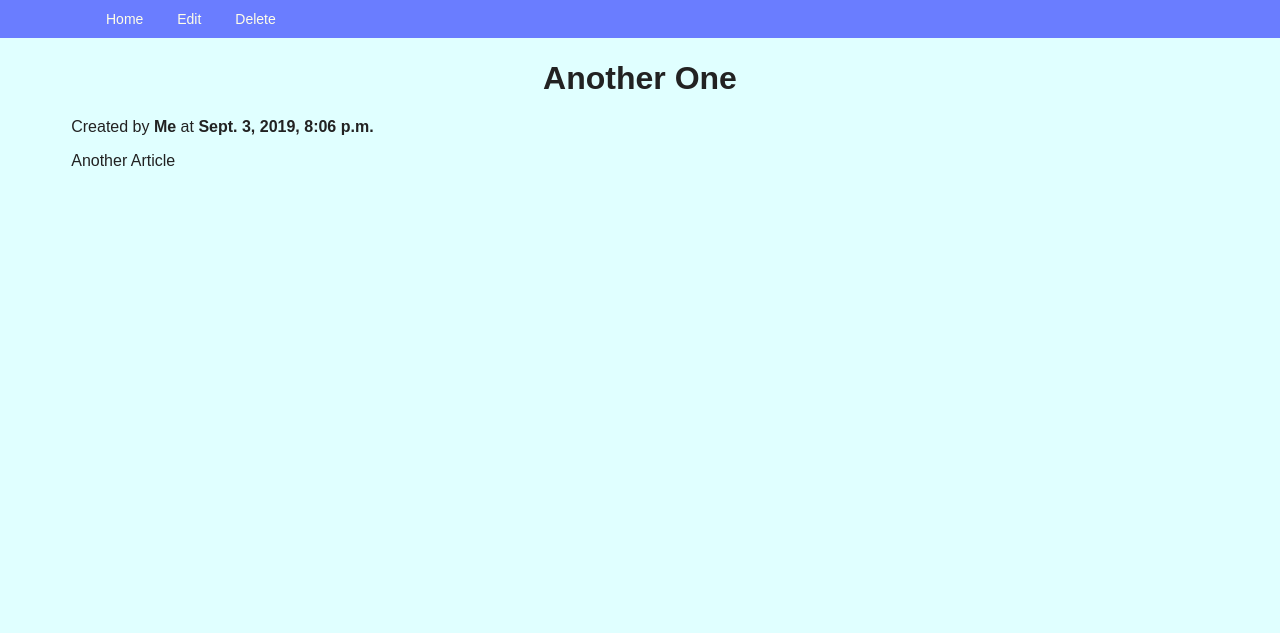
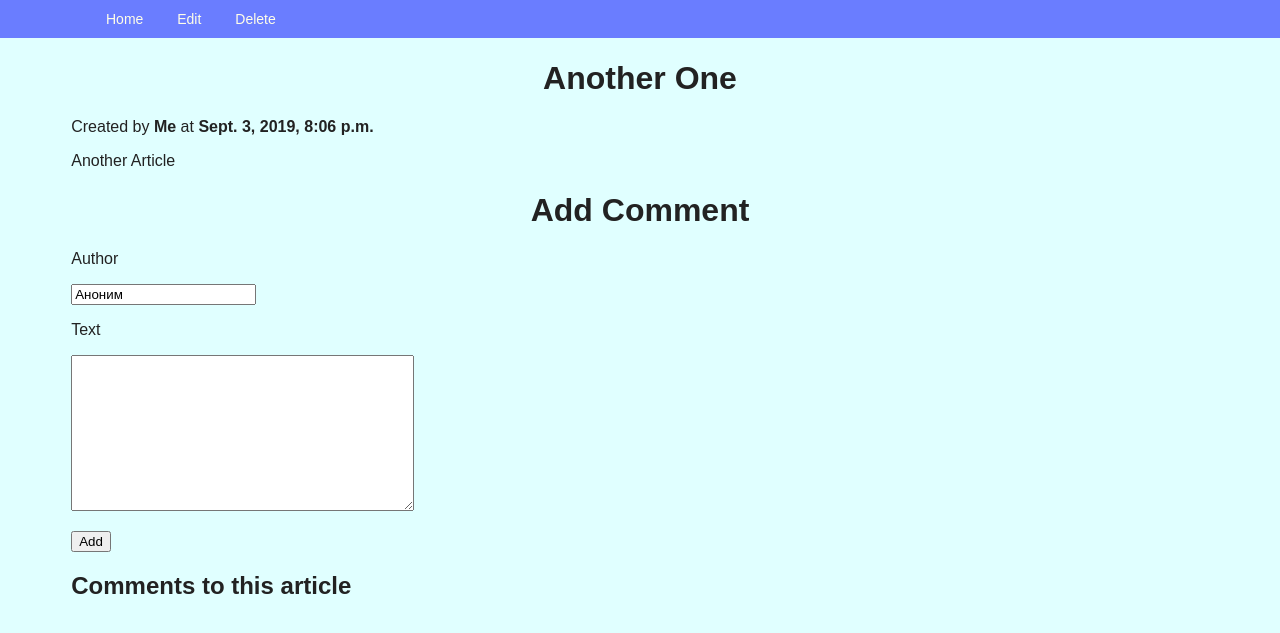
Before and after one commit to MuctepK/home_blog, a Django app: page /article/2/ in a window 1280 px wide. Shown: the top 633 px of the page. Run offline with Django 3.2, Linux system fonts and the light colour scheme; data comes from the database, SQL or seed files in the repository.

Commit message:
Выпонил бонус. Также распределил шаблоны по папкам

```diff
--- a/source/blog/urls.py
+++ b/source/blog/urls.py
@@ -16,7 +16,7 @@ Including another URLconf
 from django.contrib import admin
 from django.urls import path
 from webapp.views import IndexView, ArticleView, ArticleCreateView, ArticleUpdateView, \
-    ArticleDeleteView, CommentView, CommentCreateView, CommentUpdateView, CommentDeleteView
+    ArticleDeleteView, CommentView, CommentCreateView, CommentUpdateView, CommentDeleteView, CommentCreateInArticleView
 
 urlpatterns = [
     path('admin/', admin.site.urls),
@@ -28,5 +28,6 @@ urlpatterns = [
     path('comments/', CommentView.as_view(), name='comment_index'),
     path('comment/add/', CommentCreateView.as_view(), name='comment_add'),
     path('comment/update/<int:pk>', CommentUpdateView.as_view(), name='comment_update'),
-    path('comment/delete/<int:pk>', CommentDeleteView.as_view(), name='comment_delete')
+    path('comment/delete/<int:pk>', CommentDeleteView.as_view(), name='comment_delete'),
+    path('comment/add/<int:article_pk>', CommentCreateInArticleView.as_view(), name='comment_create_in_article')
 ]
--- a/source/webapp/forms.py
+++ b/source/webapp/forms.py
@@ -1,6 +1,7 @@
 from django import forms
 from django.forms import widgets
 from webapp.models import Category, Article
+
 
 class ArticleForm(forms.Form):
     title = forms.CharField(max_length=200, label='Title', required=True)
@@ -10,9 +11,16 @@ class ArticleForm(forms.Form):
     category = forms.ModelChoiceField(queryset=Category.objects.all(), required=False, label='Category',
                                       empty_label=None)
 
+
 class CommentForm(forms.Form):
     article = forms.ModelChoiceField(queryset=Article.objects.all(), required=True, label='Article',
                                      empty_label=None)
     author = forms.CharField(max_length=40, required=False, label='Author', initial='Аноним')
     text = forms.CharField(max_length=400, required=True, label='Text',
                            widget=widgets.Textarea)
+
+
+class CommentInArticleForm(forms.Form):
+    author = forms.CharField(max_length=40, required=False, label='Author', initial='Аноним')
+    text = forms.CharField(max_length=400, required=True, label='Text',
+                           widget=widgets.Textarea)
--- a/source/webapp/templates/article.html
+++ b/source/webapp/templates/article/article.html
@@ -11,4 +11,12 @@
     <h1>{{ article.title }}</h1>
     <p>Created by <b>{{ article.author }}</b> at <b>{{ article.created_at }}</b></p>
     <div class="pre">{{ article.text }}</div>
+    <h1>Add Comment</h1>
+    <form method="POST" action="{% url 'comment_create_in_article' article.pk %}">
+        {% include 'partial/form.html' with button_text="Add" %}
+    </form>
+    <h2>Comments to this article</h2>
+    {% for comment in comments %}
+        {% include 'comment/comment.html' %}
+    {% endfor %}
 {% endblock %}
--- /dev/null
+++ b/source/webapp/templates/comment/comment.html
@@ -0,0 +1,5 @@
+<h2>{{ comment.text }}</h2>
+        <div>{{ comment.author }}<br>
+        <div>{{ comment.created_ad }}{{ comment.updated_at }}</div>
+        <p><a href="{% url 'comment_update' comment.pk %}">Edit</a></p>
+        <p><a href="{% url 'comment_delete' comment.pk %}">Delete</a></p>
--- a/source/webapp/templates/partial/form.html
+++ b/source/webapp/templates/partial/form.html
@@ -5,11 +5,15 @@
 {% endfor %}
 
 {% for field in form %}
+    {% if field.name == 'article' and field.value != empty_label %}
+
+    {% else %}
     <p><label for="{{ field.id_for_label }}">{{ field.label }}</label></p>
     <p>{{ field }}</p>
     {% for error in field.errors %}
         <p class="form-error">{{ error }}</p>
     {% endfor %}
+    {% endif %}
 {% endfor %}
 
 <p><input type="submit" value="{{ button_text }}"></p>
--- a/source/webapp/views.py
+++ b/source/webapp/views.py
@@ -1,12 +1,12 @@
 from django.shortcuts import render, get_object_or_404, redirect
-from webapp.forms import ArticleForm, CommentForm
+from webapp.forms import ArticleForm, CommentForm, CommentInArticleForm
 from webapp.models import Article, Comment
 from django.views import View
 from django.views.generic import TemplateView
 
 
 class IndexView(TemplateView):
-    template_name = 'index.html'
+    template_name = 'article/index.html'
 
     def get_context_data(self, **kwargs):
         context = super().get_context_data(**kwargs)
@@ -15,19 +15,21 @@ class IndexView(TemplateView):
 
 
 class ArticleView(TemplateView):
-    template_name = 'article.html'
+    template_name = 'article/article.html'
 
     def get_context_data(self, **kwargs):
         pk = kwargs.get('pk')
         context = super().get_context_data(**kwargs)
         context['article'] = get_object_or_404(Article, pk=pk)
+        context['form'] = CommentInArticleForm()
+        context['comments'] = Comment.objects.all().filter(article_id=pk).order_by('-created_at')
         return context
 
 
 class ArticleCreateView(View):
     def get(self, request, *args, **kwargs):
         form = ArticleForm()
-        return render(request, 'create.html', context={'form': form})
+        return render(request, 'article/create.html', context={'form': form})
 
     def post(self, request, *args, **kwargs):
         form = ArticleForm(data=request.POST)
@@ -39,7 +41,7 @@ class ArticleCreateView(View):
             )
             return redirect('article_view', pk=article.pk)
         else:
-            return render(request, 'create.html', context={'form': form})
+            return render(request, 'article/create.html', context={'form': form})
 
 
 class ArticleUpdateView(View):
@@ -50,7 +52,7 @@ class ArticleUpdateView(View):
             'text': article.text,
             'author': article.author
         })
-        return render(request, 'update.html', context={'form': form, 'article': article})
+        return render(request, 'article/update.html', context={'form': form, 'article': article})
 
     def post(self, request, *args, **kwargs):
         article = get_object_or_404(Article, pk=kwargs['pk'])
@@ -62,13 +64,13 @@ class ArticleUpdateView(View):
             article.save()
             return redirect('article_view', pk=article.pk)
         else:
-            return render(request, 'update.html', context={'form': form, 'article': article})
+            return render(request, 'article/update.html', context={'form': form, 'article': article})
 
 
 class ArticleDeleteView(View):
     def get(self, request, *args, **kwargs):
         article = get_object_or_404(Article, pk=kwargs['pk'])
-        return render(request, 'delete.html', context={'article': article})
+        return render(request, 'article/delete.html', context={'article': article})
 
     def post(self, request, *args, **kwargs):
         article = get_object_or_404(Article, pk=kwargs['pk'])
@@ -77,7 +79,7 @@ class ArticleDeleteView(View):
 
 
 class CommentView(TemplateView):
-    template_name = 'comment_index.html'
+    template_name = 'comment/index.html'
 
     def get_context_data(self, **kwargs):
         context = super().get_context_data(**kwargs)
@@ -93,7 +95,7 @@ class CommentCreateView(View):
     def post(self, request, *args, **kwargs):
         form = CommentForm(data=request.POST)
         if form.is_valid():
-            comment = Comment.objects.create(
+            Comment.objects.create(
                 author=form.cleaned_data['author'],
                 text=form.cleaned_data['text'],
                 article=form.cleaned_data['article']
@@ -137,3 +139,23 @@ class CommentDeleteView(View):
         comment = get_object_or_404(Comment, pk=kwargs['pk'])
         comment.delete()
         return redirect('comment_index')
+
+
+class CommentCreateInArticleView(View):
+    def post(self, request, *args, **kwargs):
+        article = get_object_or_404(Article, pk = kwargs['article_pk'])
+        form = CommentInArticleForm(data=request.POST)
+        print(article)
+        if form.is_valid():
+            Comment.objects.create(
+                author=form.cleaned_data['author'],
+                text=form.cleaned_data['text'],
+                article=article
+            )
+
+            return redirect('article_view', pk=article.pk)
+        else:
+            context = {'comments': Comment.objects.all().filter(article_id=article.pk).order_by('-created_at'),
+                        'form': form,
+                       'article': article}
+            return render(request, 'article/article.html', context)
```
Also changed, not shown: source/webapp/templates/comment/index.html (added, +15 -0 lines), source/webapp/templates/comment_index.html (deleted, +0 -19 lines), source/webapp/templates/article/create.html (renamed from source/webapp/templates/create.html), source/webapp/templates/article/delete.html (renamed from source/webapp/templates/delete.html), source/webapp/templates/article/index.html (renamed from source/webapp/templates/index.html), source/webapp/templates/article/update.html (renamed from source/webapp/templates/update.html).
